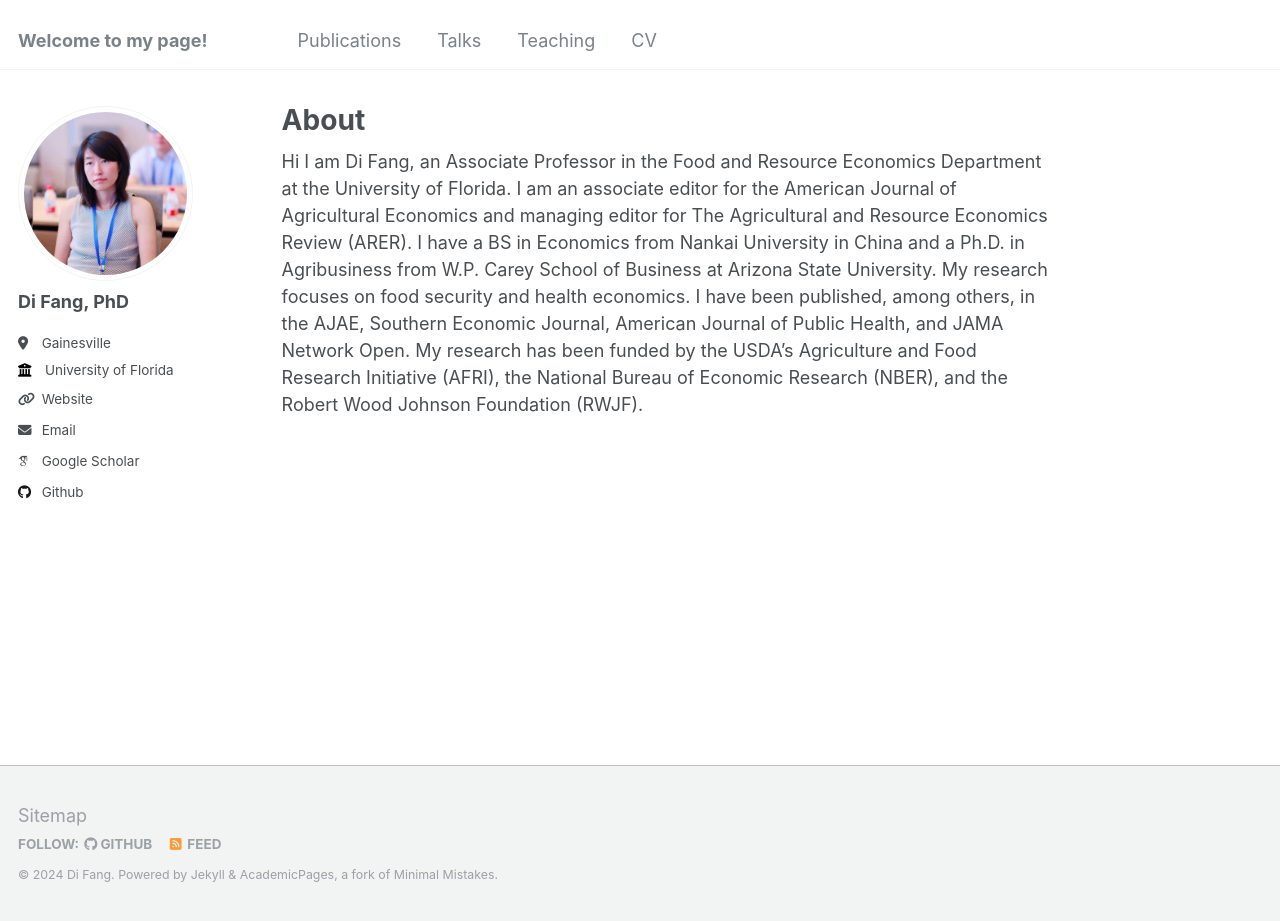
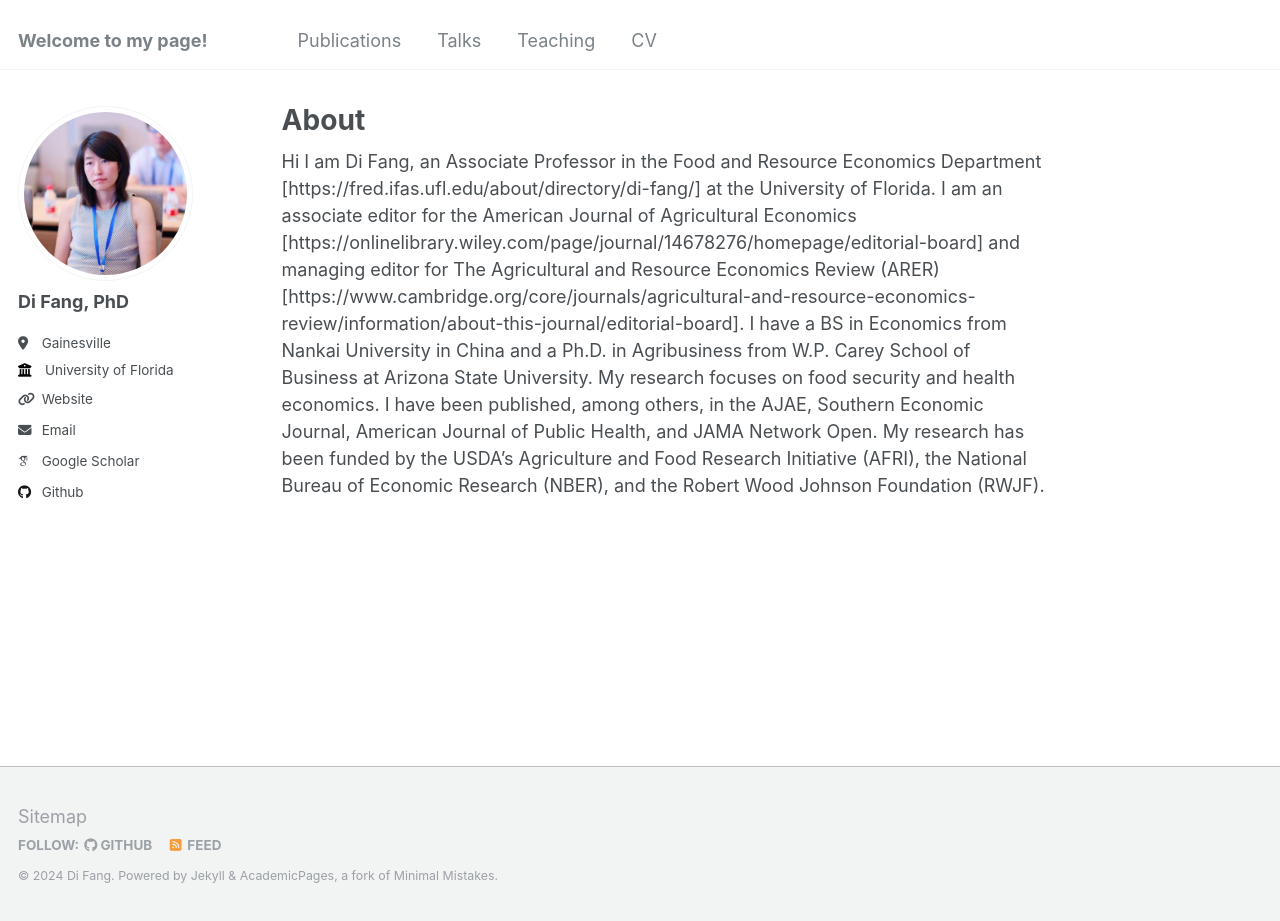
Before and after one commit to fangdi2009/mypage, a Jekyll site: the page built from _pages/about.md, in a window 1280 px wide and 921 px high. Built offline with Jekyll 4.4.1, drawn with Linux system fonts in a browser that asks for light colours; some web fonts are replaced; part of the change alters nothing that is shown.

Commit message:
Update about.md

```diff
--- a/_pages/about.md
+++ b/_pages/about.md
@@ -9,4 +9,4 @@ redirect_from:
 
 {% include base_path %}
 
-Hi I am Di Fang, an Associate Professor in the Food and Resource Economics Department at the University of Florida. I am an associate editor for the American Journal of Agricultural Economics and managing editor for The Agricultural and Resource Economics Review (ARER). I have a BS in Economics from Nankai University in China and a Ph.D. in Agribusiness from W.P. Carey School of Business at Arizona State University. My research focuses on food security and health economics. I have been published, among others, in the AJAE, Southern Economic Journal, American Journal of Public Health, and JAMA Network Open. My research has been funded by the USDA's Agriculture and Food Research Initiative (AFRI), the National Bureau of Economic Research (NBER), and the Robert Wood Johnson Foundation (RWJF).
+Hi I am Di Fang, an Associate Professor in the Food and Resource Economics Department [https://fred.ifas.ufl.edu/about/directory/di-fang/] at the University of Florida. I am an associate editor for the American Journal of Agricultural Economics [https://onlinelibrary.wiley.com/page/journal/14678276/homepage/editorial-board] and managing editor for The Agricultural and Resource Economics Review (ARER) [https://www.cambridge.org/core/journals/agricultural-and-resource-economics-review/information/about-this-journal/editorial-board]. I have a BS in Economics from Nankai University in China and a Ph.D. in Agribusiness from W.P. Carey School of Business at Arizona State University. My research focuses on food security and health economics. I have been published, among others, in the AJAE, Southern Economic Journal, American Journal of Public Health, and JAMA Network Open. My research has been funded by the USDA's Agriculture and Food Research Initiative (AFRI), the National Bureau of Economic Research (NBER), and the Robert Wood Johnson Foundation (RWJF).
```
